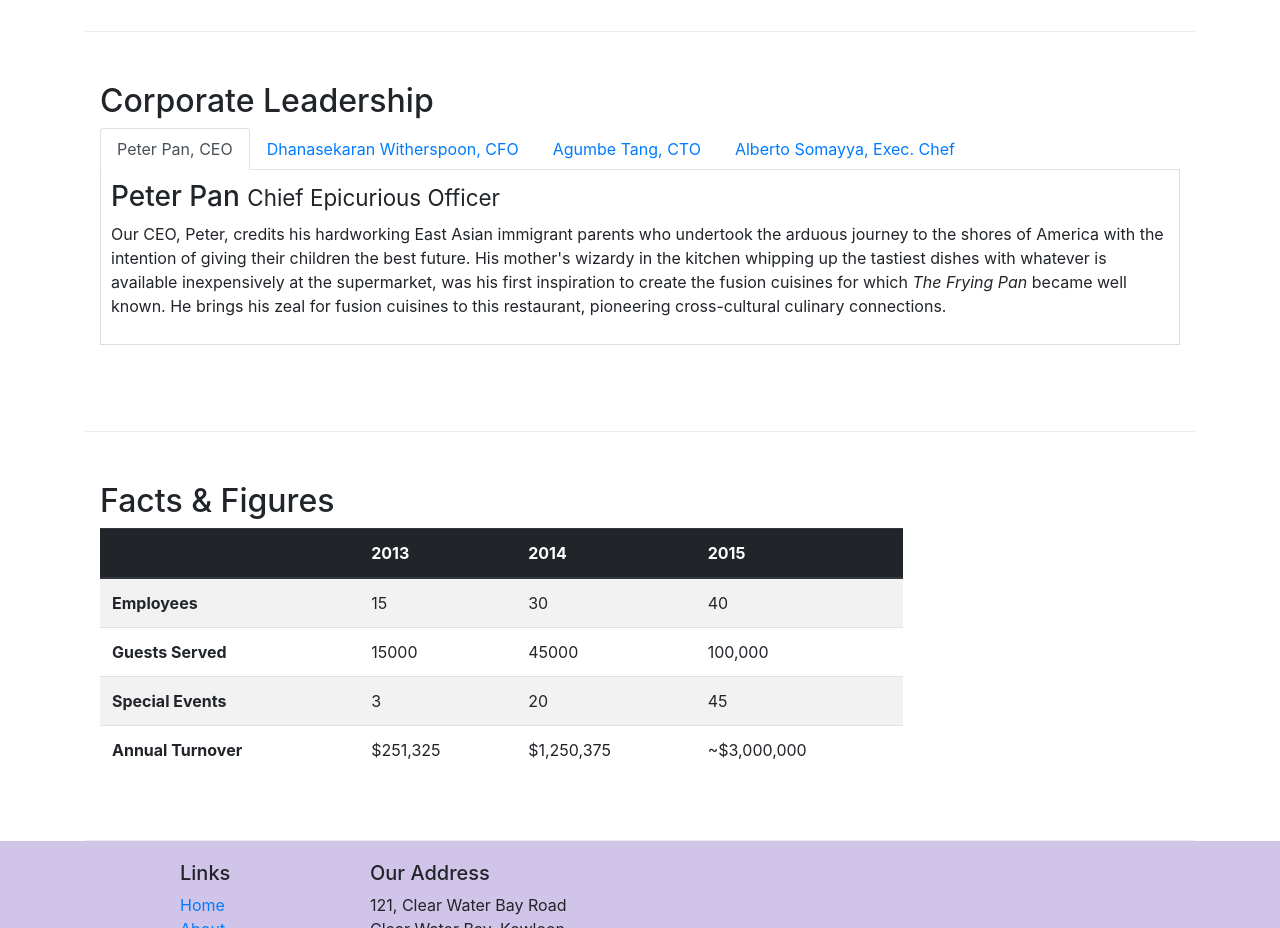
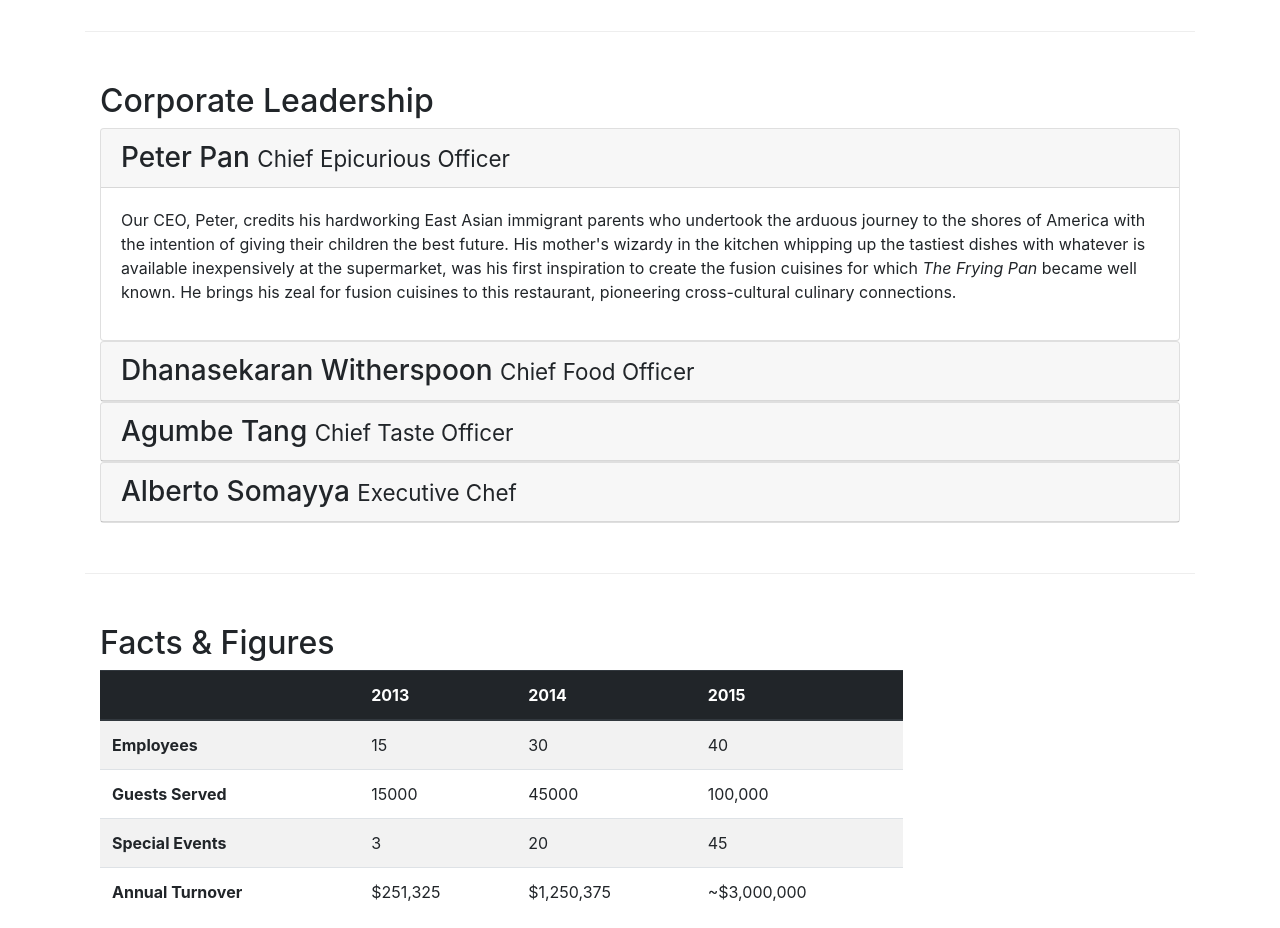
Before and after one commit to KalengaBwalya/conFusion, a website: page aboutus.html in a window 1280 px wide. Shown: the part 940-1868 px from the top of the page. Drawn offline with nearby package versions, Linux system fonts and the light colour scheme.

Commit message:
Accordion

```diff
--- a/aboutus.html
+++ b/aboutus.html
@@ -104,44 +104,62 @@
             <div class="row row-content">
                 <div class="col-12">
                     <h2>Corporate Leadership</h2>
-                    <ul class="nav nav-tabs">
-                        <li class="nav-item">
-                            <a class="nav-link active" href="#peter"
-                                role="tab" data-toggle="tab">Peter Pan, CEO</a>
-                        </li>
-                        <li class="nav-item">
-                            <a class="nav-link" href="#danny"
-                                role="tab" data-toggle="tab">Dhanasekaran Witherspoon, CFO</a>
-                        </li>
-                        <li class="nav-item">
-                            <a class="nav-link" href="#agumbe"
-                                role="tab" data-toggle="tab">Agumbe Tang, CTO</a>
-                        </li>
-                        <li class="nav-item">
-                            <a class="nav-link" href="#alberto"
-                                role="tab" data-toggle="tab">Alberto Somayya, Exec. Chef</a>
-                        </li>
-                    </ul>
 
-                    <div class="tab-content">
-                        <div role="tabpanel" class="tab-pane fade show active" id="peter">
-                            <h3>Peter Pan <small>Chief Epicurious Officer</small></h3>
-                            <p class="d-none d-sm-block">Our CEO, Peter, credits his hardworking East Asian immigrant parents who undertook the arduous journey to the shores of America with the intention of giving their children the best future. His mother's wizardy in the kitchen whipping up the tastiest dishes with whatever is available inexpensively at the supermarket, was his first inspiration to create the fusion cuisines for which <em>The Frying Pan</em> became well known. He brings his zeal for fusion cuisines to this restaurant, pioneering cross-cultural culinary connections.</p>
+                    <div id="accordion">
+                        <div class="card">
+                            <div class="card-header" role="tab" id="peterhead">
+                                <h3 class="mb-0">
+                                    <a data-toggle="collapse" data-target="#peter"> Peter Pan <small>Chief Epicurious Officer</small>
+                                    </a>
+                                </h3>
+                            </div>
+                            <div role="tabpanel" class="collapse show" id="peter" data-parent="#accordion">
+                                <div class="card-body">
+                                    <p class="d-none d-sm-block">Our CEO, Peter, credits his hardworking East Asian immigrant parents who undertook the arduous journey to the shores of America with the intention of giving their children the best future. His mother's wizardy in the kitchen whipping up the tastiest dishes with whatever is available inexpensively at the supermarket, was his first inspiration to create the fusion cuisines for which <em>The Frying Pan</em> became well known. He brings his zeal for fusion cuisines to this restaurant, pioneering cross-cultural culinary connections.</p>
+                                </div>
+                            </div>
                         </div>
 
-                        <div role="tabpanel" class="tab-pane fade" id="danny">
-                            <h3>Dhanasekaran Witherspoon <small>Chief Food Officer</small></h3>
-                            <p class="d-none d-sm-block">Our CFO, Danny, as he is affectionately referred to by his colleagues, comes from a long established family tradition in farming and produce. His experiences growing up on a farm in the Australian outback gave him great appreciation for varieties of food sources. As he puts it in his own words, <em>Everything that runs, wins, and everything that stays, pays!</em></p>
+                        <div class="card">
+                            <div class="card-header" role="tab" id="dannyhead">
+                                <h3 class="mb-0">
+                                    <a data-toggle="collapse" data-target="#danny"> Dhanasekaran Witherspoon <small>Chief Food Officer</small>
+                                    </a>
+                                </h3>
+                            </div>
+                            <div role="tabpanel" class="collapse" id="danny" data-parent="#accordion">
+                                <div class="card-body">
+                                    <p class="d-none d-sm-block">Our CFO, Danny, as he is affectionately referred to by his colleagues, comes from a long established family tradition in farming and produce. His experiences growing up on a farm in the Australian outback gave him great appreciation for varieties of food sources. As he puts it in his own words, <em>Everything that runs, wins, and everything that stays, pays!</em></p>
+                                </div>
+                            </div>
                         </div>
 
-                        <div role="tabpanel" class="tab-pane fade" id="agumbe">
-                            <h3>Agumbe Tang <small>Chief Taste Officer</small></h3>
-                            <p class="d-none d-sm-block">Blessed with the most discerning gustatory sense, Agumbe, our CTO, personally ensures that every dish that we serve meets his exacting tastes. Our chefs dread the tongue lashing that ensues if their dish does not meet his exacting standards. He lives by his motto, <em>You click only if you survive my lick.</em></p>
+                        <div class="card">
+                            <div class="card-header" role="tab" id="agumbehead">
+                                <h3 class="mb-0">
+                                    <a data-toggle="collapse" data-target="#agumbe"> Agumbe Tang <small>Chief Taste Officer</small>
+                                     </a>
+                                </h3>
+                            </div>
+                            <div role="tabpanel" class="collapse" id="agumbe" data-parent="#accordion">
+                                <div class="card-body">
+                                        <p class="d-none d-sm-block">Blessed with the most discerning gustatory sense, Agumbe, our CTO, personally ensures that every dish that we serve meets his exacting tastes. Our chefs dread the tongue lashing that ensues if their dish does not meet his exacting standards. He lives by his motto, <em>You click only if you survive my lick.</em></p>
+                                </div>
+                            </div>
                         </div>
 
-                        <div role="tabpanel" class="tab-pane fade" id="alberto">
-                            <h3>Alberto Somayya <small>Executive Chef</small></h3>
-                            <p class="d-none d-sm-block">Award winning three-star Michelin chef with wide International experience having worked closely with whos-who in the culinary world, he specializes in creating mouthwatering Indo-Italian fusion experiences. He says, <em>Put together the cuisines from the two craziest cultures, and you get a winning hit! Amma Mia!</em></p>
+                        <div class="card">
+                            <div class="card-header" role="tab" id="albertohead">
+                                <h3 class="mb-0">
+                                    <a data-toggle="collapse" data-target="#alberto"> Alberto Somayya <small>Executive Chef</small>
+                                    </a>
+                                </h3>
+                            </div>
+                            <div role="tabpanel" class="collapse" id="alberto" data-parent="#accordion">
+                                <div class="card-body">
+                                    <p class="d-none d-sm-block">Award winning three-star Michelin chef with wide International experience having worked closely with whos-who in the culinary world, he specializes in creating mouthwatering Indo-Italian fusion experiences. He says, <em>Put together the cuisines from the two craziest cultures, and you get a winning hit! Amma Mia!</em></p>
+                                </div>
+                            </div>
                         </div>
                     </div>
                 </div>
```
